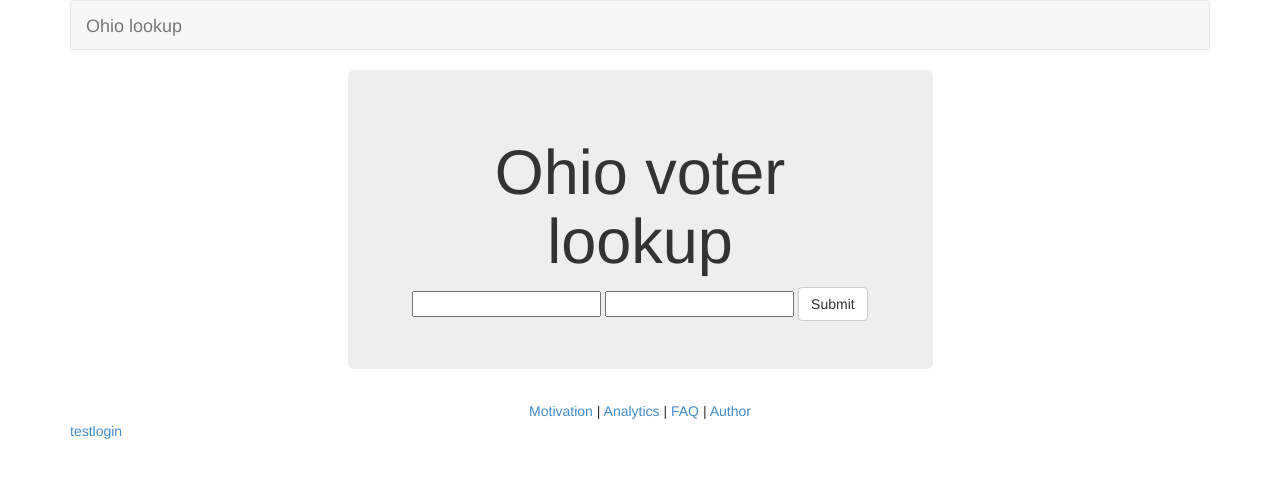
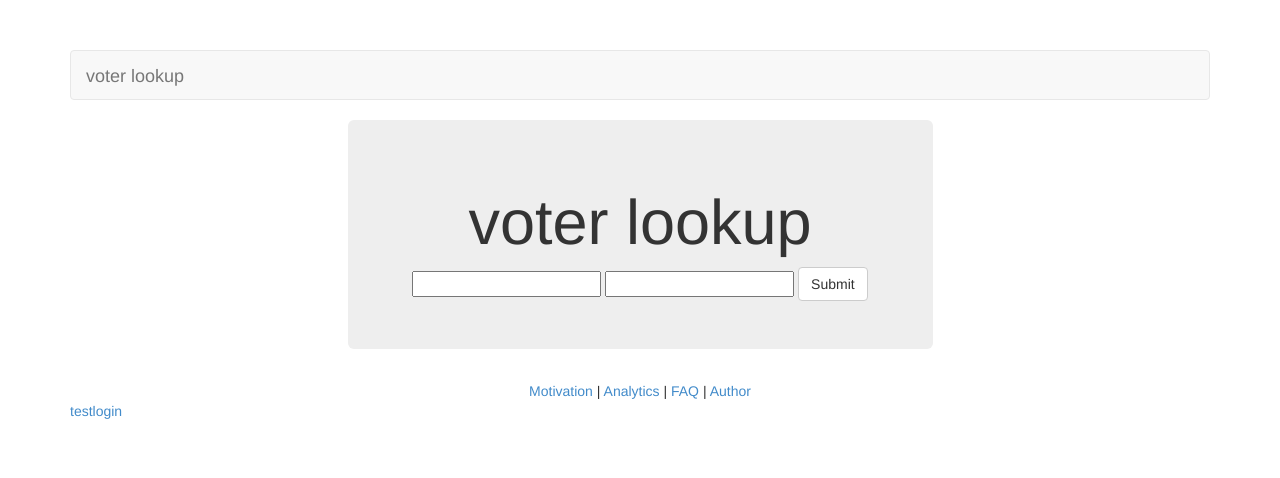
Before and after one commit to sleitner/fyv, a Django app: template lists/templates/home.html in a window 1280 px wide. Shown: the top 478 px of the page. Run offline with Django 3.2, Linux system fonts and the light colour scheme; the template is opened without the code that fills it, so the values that code supplies are empty, except form fields; tables that the repository leaves empty hold one stand-in row (values such as "Sample post"); form fields are guessed from the names that the template uses; some libraries are stand-ins or nearby versions.

Commit message:
unspecify ohio

```diff
--- a/lists/templates/analytics.html
+++ b/lists/templates/analytics.html
@@ -7,7 +7,7 @@
 {% block middle_text %}
 
 <h2>Analytics</h2> <p>
-_
+This section describes interesting properties of voting data. More to come.
 <p>
 
 
--- a/lists/templates/base.html
+++ b/lists/templates/base.html
@@ -2,17 +2,18 @@
 <html lang="en">
 
 <head>
-    <title>Ohio voter lists</title>
+    <title>voter lists</title>
     <meta name="viewport" content="width=device-width, initial-scale=1.0">
     <link href="/static/bootstrap/css/bootstrap.min.css" rel="stylesheet" media="screen">
     <link href="/static/base.css" rel="stylesheet" media="screen">
+    <link href="starter-template.css" rel="stylesheet">
 </head>
 
 <body>
 <div class="container">
 
     <nav class="navbar navbar-default" role="navigation">
-        <a class="navbar-brand" href="/">Ohio lookup </a>
+        <a class="navbar-brand" href="/">voter lookup </a>
 <!--
         {% if user.email %}
             <ul class="nav navbar-nav">
--- a/lists/templates/basenoj.html
+++ b/lists/templates/basenoj.html
@@ -2,7 +2,7 @@
 <html lang="en">
 
 <head>
-    <title>Ohio voter lists</title>
+    <title>Voter lists</title>
     <meta name="viewport" content="width=device-width, initial-scale=1.0">
     <link href="/static/bootstrap/css/bootstrap.min.css" rel="stylesheet" media="screen">
     <link href="/static/base.css" rel="stylesheet" media="screen">
@@ -13,7 +13,7 @@
 <div class="container">
 
     <nav class="navbar navbar-default" role="navigation">
-        <a class="navbar-brand" href="/">Ohio lookup </a>
+        <a class="navbar-brand" href="/">voter lookup </a>
     <span class="btn navbar-btn navbar-right" id="id_login">
       <fb:login-button scope="public_profile,email,user_friends" onlogin="checkLoginState();"></fb:login-button>
     </span>
--- a/lists/templates/home.html
+++ b/lists/templates/home.html
@@ -1,5 +1,5 @@
 {% extends 'base.html' %}
 
-{% block header_text %}Ohio voter lookup{% endblock %}
+{% block header_text %}voter lookup{% endblock %}
 
 {% block form_action %}{% url 'new_list' %}{% endblock %}
--- a/lists/views.py
+++ b/lists/views.py
@@ -16,6 +16,9 @@ def analytics(request):
     return render(request, 'analytics.html')
 def testlogin(request):
     return render(request, 'testlogin.html')
+
+def input(request):
+    return render(request, 'input.html')
 
 def new_list(request):
     form = NewListForm(data=request.POST)
--- a/superlists/urls.py
+++ b/superlists/urls.py
@@ -7,6 +7,7 @@ urlpatterns = patterns('',
     url(r'^motivation.html', 'lists.views.motivation', name='motivation'),
     url(r'^analytics.html', 'lists.views.analytics', name='analytics'),
     url(r'^testlogin.html', 'lists.views.testlogin', name='testlogin'),
+    url(r'^input.html', 'lists.views.input', name='input'),
     url(r'^lists/', include('lists.urls')),
     url(r'^accounts/', include('accounts.urls')),
     # url(r'^admin/', include(admin.site.urls)),
```
